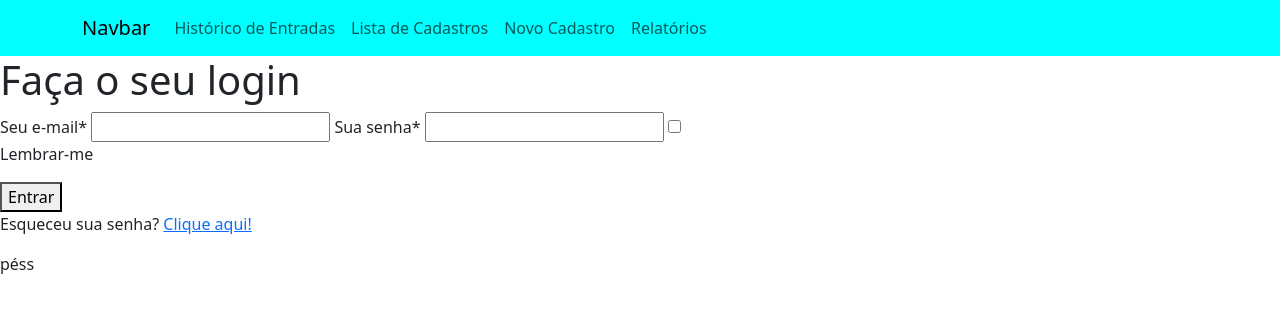
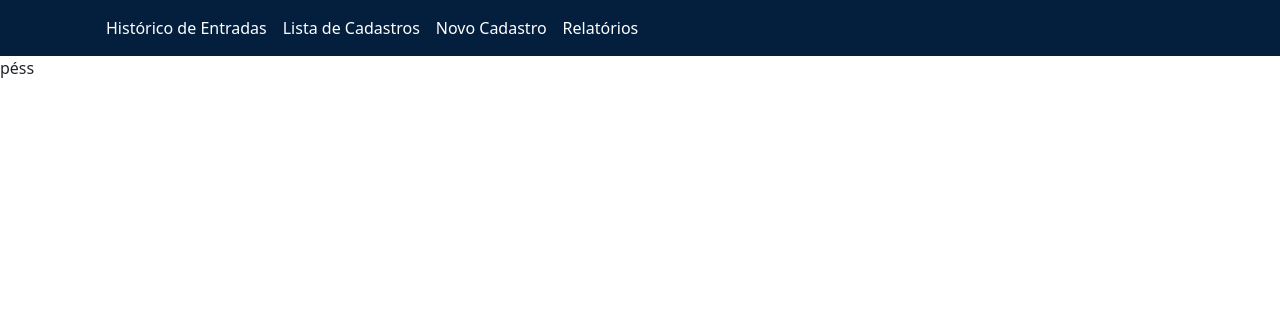
Before and after one commit to scarmm/EntrAlunos, a PHP site: page / in a window 1280 px wide. Shown: the top 313 px of the page. Run offline with PHP 8.4, Linux system fonts and the light colour scheme.

Commit message:
modificações

```diff
--- /dev/null
+++ b/assets/css/_login.scss
@@ -0,0 +1,3 @@
+.btn-primary{
+    background-color: #041F3E;
+}
--- a/assets/css/_menu.scss
+++ b/assets/css/_menu.scss
@@ -1,3 +1,11 @@
 .bg-menu{
-    background-color: aqua;
+    background-color: #041F3E;
+    justify-content: space-evenly;
 }
+
+.nav-link{
+    color: white;
+    &:hover{
+    color: rgb(208, 208, 208);
+}
+}
--- a/assets/css/style.css
+++ /dev/null
@@ -1 +0,0 @@
-/*# sourceMappingURL=style.css.map */
--- a/assets/css/styles.css
+++ b/assets/css/styles.css
@@ -1,3 +1,15 @@
 .bg-menu {
-  background-color: aqua;
+  background-color: #041F3E;
+  justify-content: space-evenly;
+}
+
+.nav-link {
+  color: white;
+}
+.nav-link:hover {
+  color: rgb(208, 208, 208);
+}
+
+.btn-primary {
+  background-color: #041F3E;
 }/*# sourceMappingURL=styles.css.map */
--- a/assets/css/styles.scss
+++ b/assets/css/styles.scss
@@ -8,3 +8,4 @@
 @import "layout"; // ele é mais importante que o sistema do bootstrap
 @import "menu";
 @import "footer";
+@import "login";
--- a/header.php
+++ b/header.php
@@ -3,7 +3,6 @@
   <head>
     <meta charset="utf-8">
     <meta name="viewport" content="width=device-width, initial-scale=1">
-    <title>Bootstrap demo</title>
     <link href="https://cdn.jsdelivr.net/npm/bootstrap@5.3.3/dist/css/bootstrap.min.css" rel="stylesheet" integrity="sha384-QWTKZyjpPEjISv5WaRU9OFeRpok6YctnYmDr5pNlyT2bRjXh0JMhjY6hW+ALEwIH" crossorigin="anonymous">
     <link rel="stylesheet" href="assets/css/styles.css">
   </head>
--- a/index.php
+++ b/index.php
@@ -2,22 +2,7 @@
 include __DIR__ . "/header.php";
 ?>
 
-<body>
-    <form action="">
-        <h1>Faça o seu login</h1>
-        <label for="email">Seu e-mail*</label>
-        <input type="email" id="email" />
-        <label for="password">Sua senha*</label>
-        <input type="password" id="password" />
-        <input type="checkbox" />
-        <p>Lembrar-me</p>
-        <button>Entrar</button>
-        <p>
-            Esqueceu sua senha?
-            <a href="https://www.com/">Clique aqui!</a>
-        </p>
-    </form>
-</body>
+<body></body>
 
 <?php
 include __DIR__ . "/footer.php";
--- a/menu.php
+++ b/menu.php
@@ -1,6 +1,6 @@
 <nav class="navbar navbar-expand-lg bg-menu">
   <div class="container">
-    <a class="navbar-brand" href="#">Navbar</a>
+    <a class="navbar-brand" href="#"></a>
     <button class="navbar-toggler" type="button" data-bs-toggle="collapse" data-bs-target="#navbarNav" aria-controls="navbarNav" aria-expanded="false" aria-label="Toggle navigation">
       <span class="navbar-toggler-icon"></span>
     </button>
```
Also changed, not shown: login.php (added, +20 -0 lines), assets/css/style.scss (deleted), assets/images/logo_entraluno.png (added), 1 other file.
